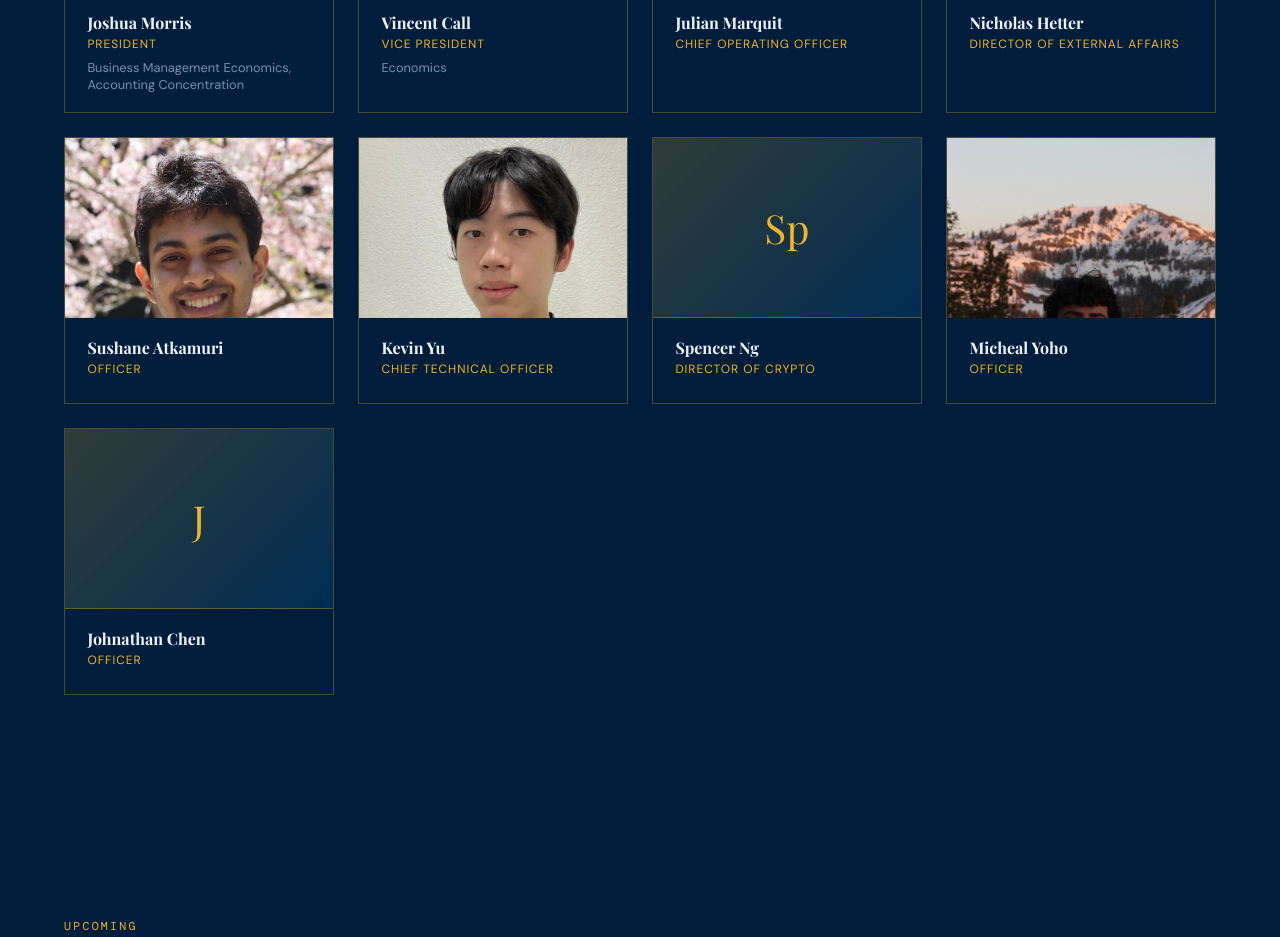
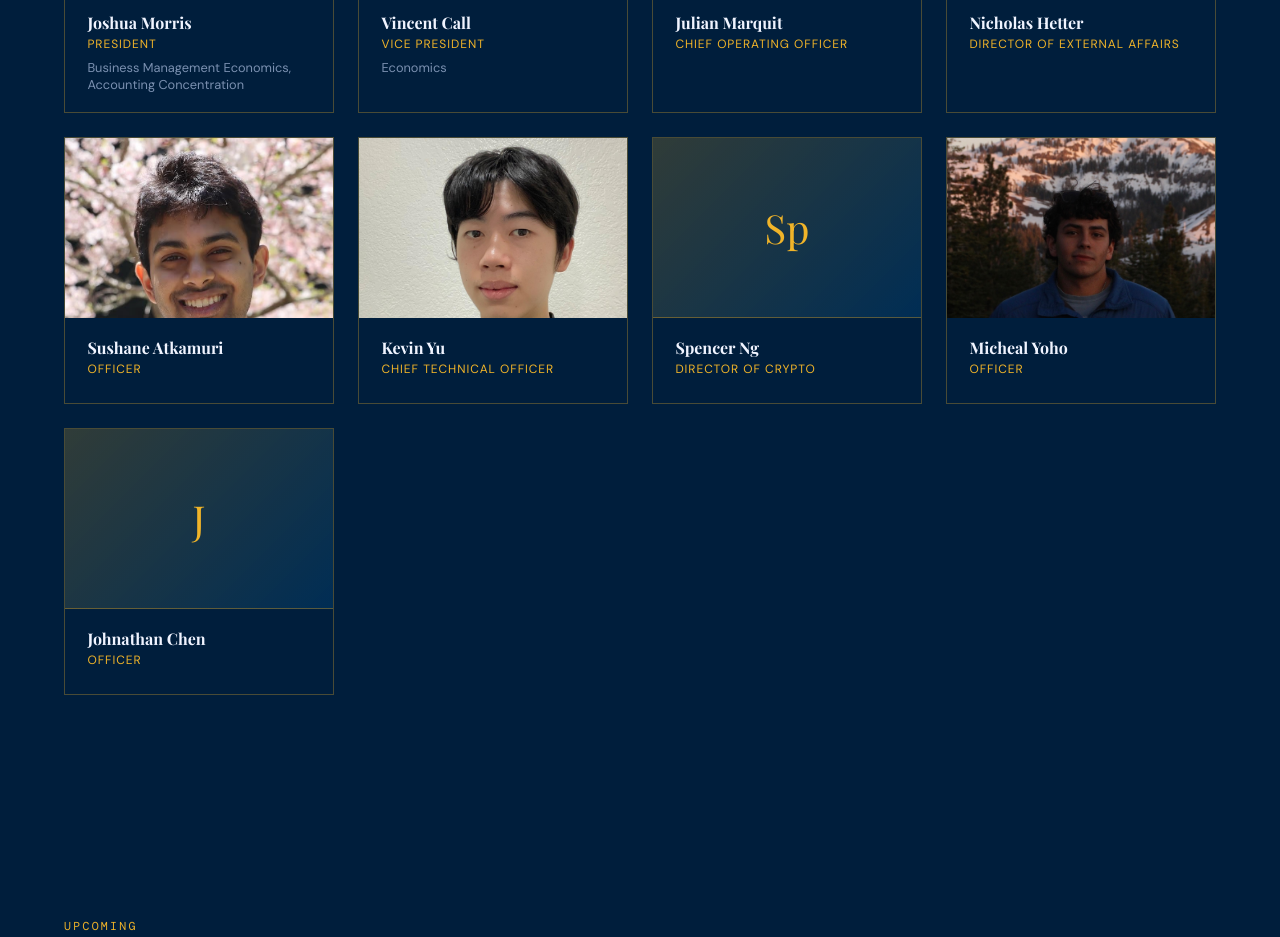
Before and after one commit to In4r/slugfundwebsite, a plain HTML site: page index.html in a window 1280 px wide. Shown: the part 4300-5237 px from the top of the page. Drawn offline with nearby package versions, Linux system fonts and the light colour scheme.

Commit message:
micheal image

```diff
--- a/index.html
+++ b/index.html
@@ -607,7 +607,7 @@
       </div>
     </div>
     <div class="team-card reveal">
-      <div class="member-image"> <img src ="images/Micheal.jpeg" alt=""> </div>
+      <div class="member-center-image"> <img src ="images/Micheal.jpeg" alt=""> </div>
       <div class="team-info">
         <h4>Micheal Yoho</h4>
         <div class="role">Officer</div>
--- a/objects.css
+++ b/objects.css
@@ -10,3 +10,16 @@
   object-fit: cover;
   object-position: center top;  /* shows face, not chest */
 }
+
+.member-center-image {
+  width: 100%;
+  height: 180px;
+  overflow: hidden;
+}
+
+.member-center-image img {
+  width: 100%;
+  height: 100%;
+  object-fit: cover;
+  object-position: center;  /* shows face, not chest */
+}
```
